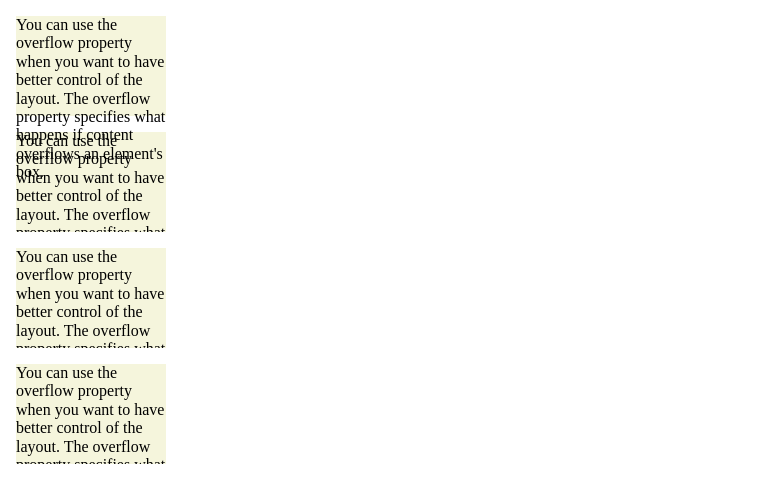
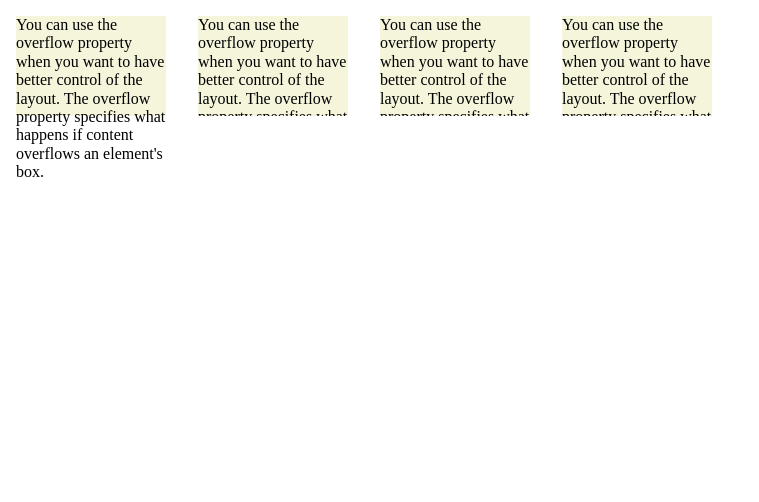
Before and after one commit to McVat/html_css, a plain HTML site: page lesson11/task2/index.html in a window 1280 px wide. Shown: the whole page, without its empty margins (0-759 px from the left). Drawn offline with nearby package versions, Linux system fonts and the light colour scheme.

Commit message:
git init

```diff
--- a/lesson11/task2/styles.css
+++ b/lesson11/task2/styles.css
@@ -1,5 +1,9 @@
 * {
     box-sizing: border-box;
+}
+
+.articles {
+    display: flex;
 }
 
 .articles div {
```
